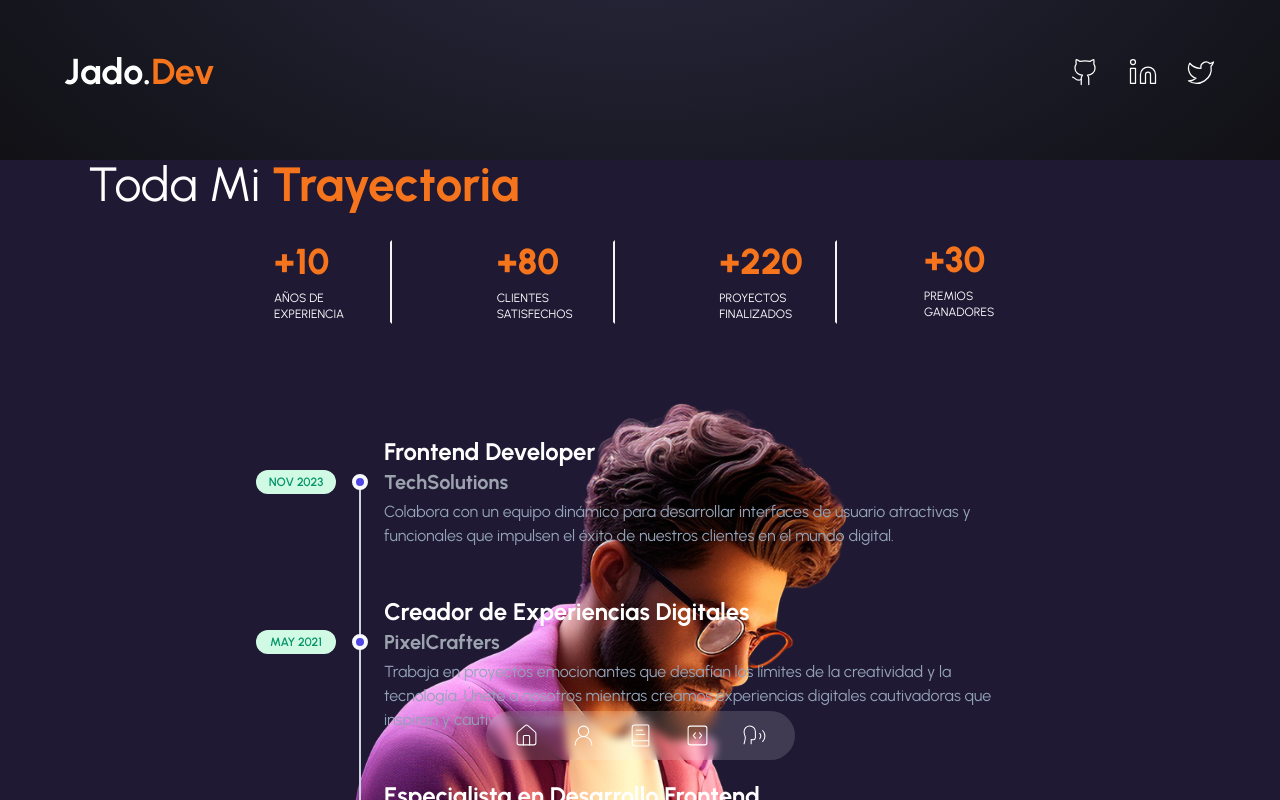
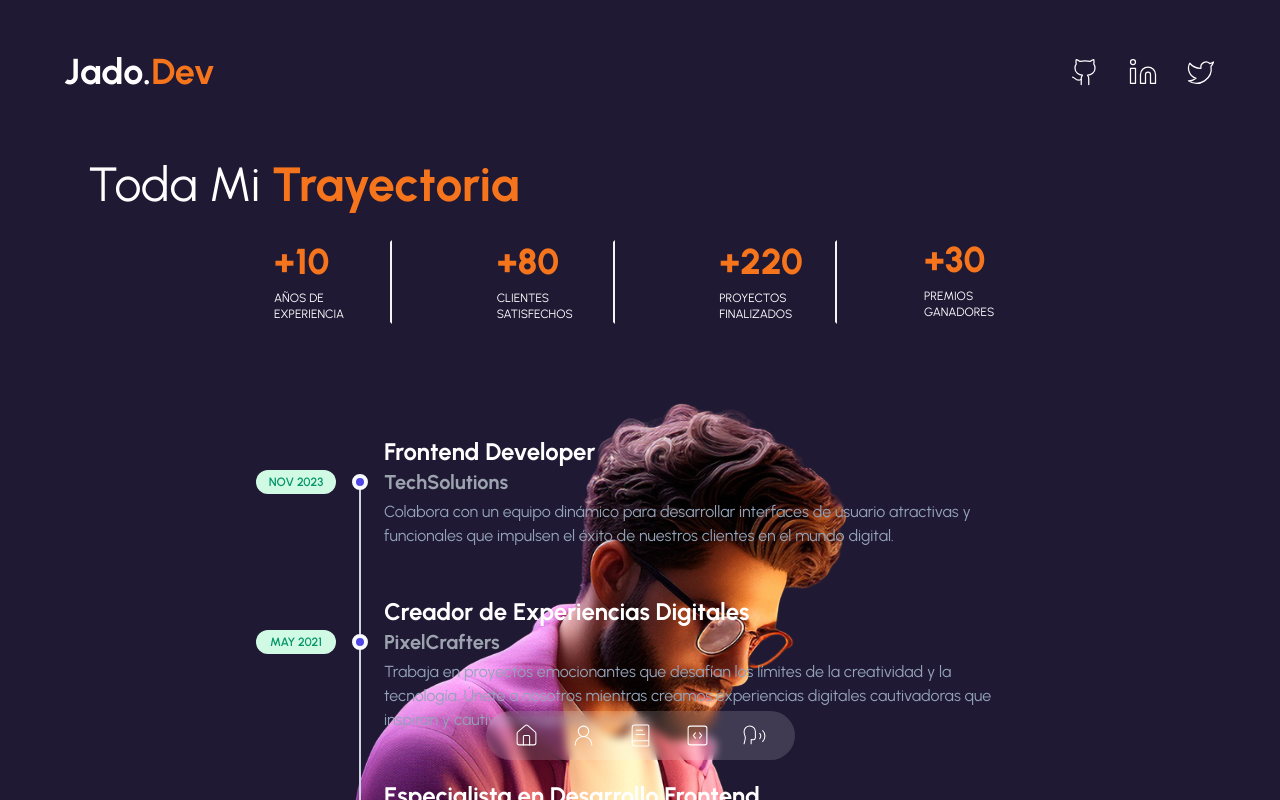
Before and after one commit to JorgeAd99/MyPortfolio, a Next.js app: page /about-me in a window 1280 px wide. Shown: the top 800 px of the page. Built offline with nearby package versions, Linux system fonts and the light colour scheme.

Commit message:
changes 6

```diff
--- a/components/transition-page.tsx
+++ b/components/transition-page.tsx
@@ -6,8 +6,9 @@ import { AnimatePresence, motion } from "framer-motion";
 const TransitionPage = () => {
     return (
         <AnimatePresence mode="wait">
-            <div className="absolute top-0 z-[-2] h-screen w-screen bg-neutral-950 bg-custom-radial">
+            <div>
                 <motion.div
+                    className="fixed top-0 bottom-0 right-full w-screen h-screen z-30 bg-[#2e2257]"
                     variants={transitionVariantsPages}
                     initial="initial"
                     animate="animate"
```
